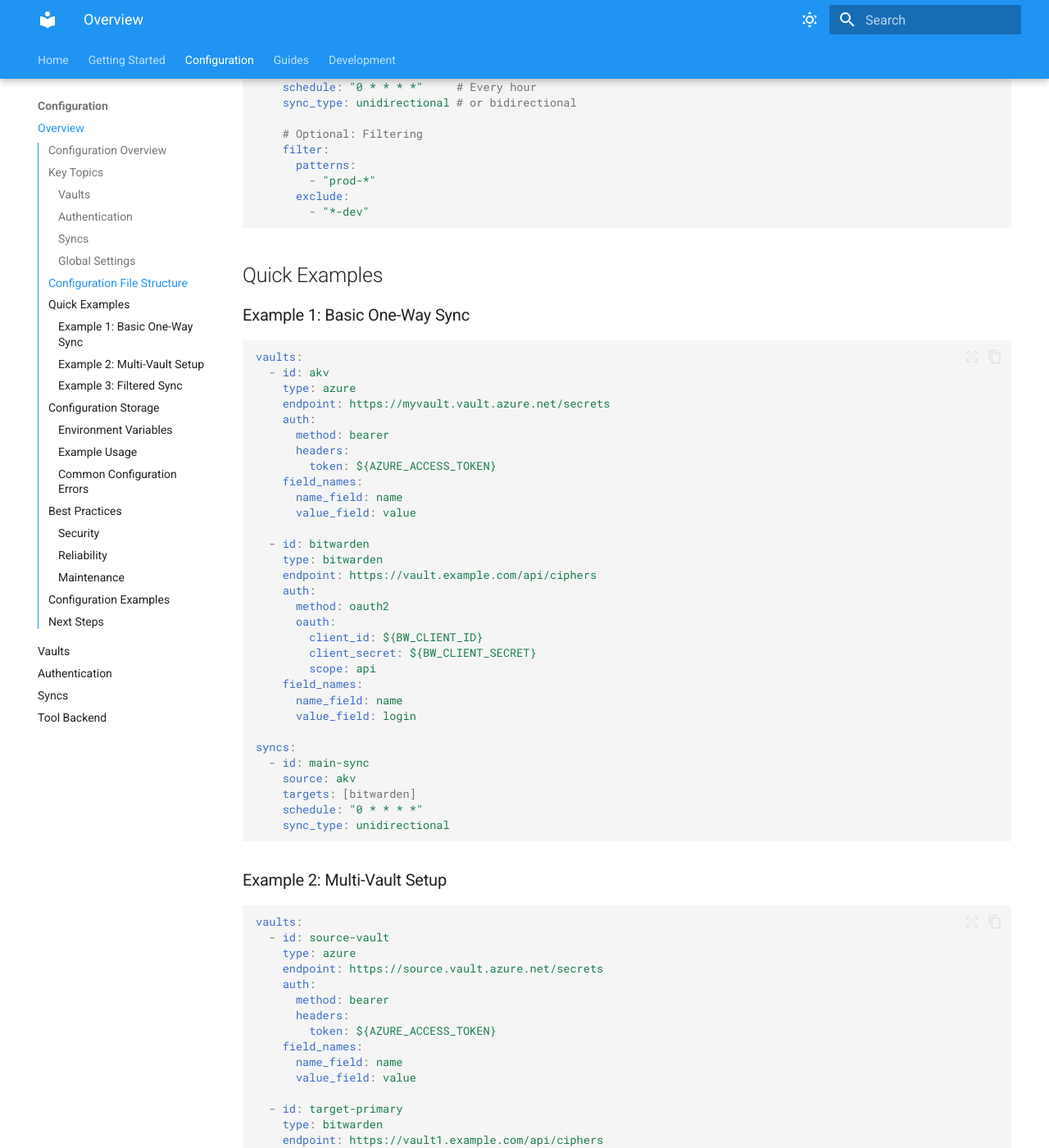
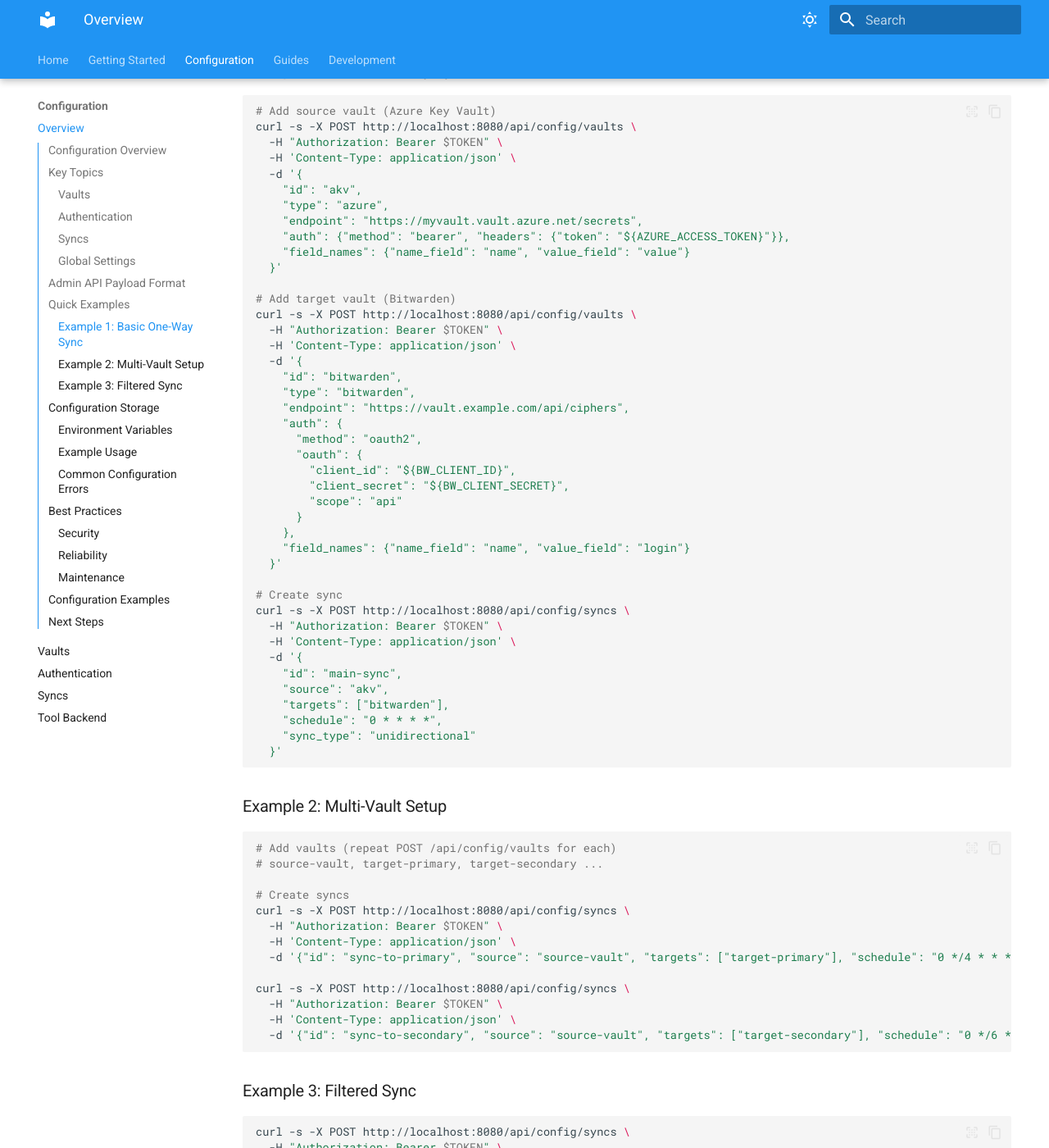
Before and after one commit to pacorreia/vaults-syncer, an MkDocs documentation site: the page built from docs/configuration/README.md, in a window 1280 px wide and 1400 px high, scrolled down 3386 px. Shown: the whole window at 82% size. Built offline with MkDocs 1.6.1 and Material for MkDocs 9.7.7, drawn with Linux system fonts in a browser that asks for light colours; some of the changed text lies outside the part shown.

Commit message:
fix: address all review comments - json tags, retry policy, transforms, and doc corrections
Agent-Logs-Url: https://github.com/pacorreia/vaults-syncer/sessions/f7d4a141-1e5e-421a-bc60-1308b9378685

Co-authored-by: pacorreia <54323159+pacorreia@users.noreply.github.com>

````diff
--- a/docs/configuration/README.md
+++ b/docs/configuration/README.md
@@ -4,13 +4,14 @@ Learn how to configure vaults-syncer for your environment.
 
 ## Configuration Overview
 
-The application is configured through a YAML configuration file that defines:
+All vault and sync configuration is stored in the database and managed through the **Web UI** (`http://localhost:8080`) or the **admin API** (`/api/config/vaults`, `/api/config/syncs`). There is no configuration file loaded at startup.
 
-- **Global settings**: Logging, sync intervals, timeouts
+The configuration covers:
+
 - **Vaults**: Where secrets are stored and how to connect
-- **Syncs**: Which secrets to sync between vaults
+- **Syncs**: Which secrets to sync between vaults and when
 - **Filters**: Which secrets to include/exclude
-- **Transformations**: How to modify secret names and values
+- **Transformations**: How to modify secret values during sync
 
 ## Key Topics
 
@@ -87,170 +88,126 @@ Configure global behavior:
   - Health checks
   - Alerting
 
-## Configuration File Structure
+## Admin API Payload Format
 
-```yaml
-logging:
-  level: info                 # Log level: debug, info, warn, error
-  format: json                # Format: json, text
+Vaults and syncs are configured via the admin API using JSON with snake_case field names. The examples below illustrate the expected payload structure for `POST /api/config/vaults` and `POST /api/config/syncs` calls.
 
-server:
-  port: 8080
-  address: 0.0.0.0
-  metrics_port: 9090
-  metrics_address: 0.0.0.0
+```json
+// POST /api/config/vaults
+{
+  "id": "vault-1",
+  "name": "Primary Vault",
+  "type": "azure",
+  "endpoint": "https://vault.example.com/secrets",
+  "auth": {
+    "method": "bearer",
+    "headers": {"token": "${AZURE_ACCESS_TOKEN}"}
+  },
+  "field_names": {
+    "name_field": "name",
+    "value_field": "value"
+  }
+}
+```
 
-# Define available vaults
-vaults:
-  - id: vault-1
-    name: "Primary Vault"
-    type: azure
-    endpoint: "https://vault.example.com/secrets"
-    auth:
-      method: bearer
-      headers:
-        token: ${AZURE_ACCESS_TOKEN}
-    field_names:
-      name_field: name
-      value_field: value
-
-  - id: vault-2
-    name: "Secondary Vault"
-    type: bitwarden
-    endpoint: "https://vault2.example.com/api/ciphers"
-    auth:
-      method: oauth2
-      oauth:
-        client_id: ${CLIENT_ID}
-        client_secret: ${CLIENT_SECRET}
-        scope: api
-    field_names:
-      name_field: name
-      value_field: login
-
-# Define sync operations
-syncs:
-  - id: sync-1
-    name: "Primary Sync"
-    source: vault-1
-    targets: [vault-2]
-    schedule: "0 * * * *"     # Every hour
-    sync_type: unidirectional # or bidirectional
-
-    # Optional: Filtering
-    filter:
-      patterns:
-        - "prod-*"
-      exclude:
-        - "*-dev"
+```json
+// POST /api/config/syncs
+{
+  "id": "sync-1",
+  "source": "vault-1",
+  "targets": ["vault-2"],
+  "schedule": "0 * * * *",
+  "sync_type": "unidirectional",
+  "filter": {
+    "patterns": ["prod-*"],
+    "exclude": ["*-dev"]
+  }
+}
 ```
 
 ## Quick Examples
 
+The examples below show the JSON payload sent to the admin API (`POST /api/config/vaults` or `POST /api/config/syncs`).
+
 ### Example 1: Basic One-Way Sync
 
-```yaml
-vaults:
-  - id: akv
-    type: azure
-    endpoint: https://myvault.vault.azure.net/secrets
-    auth:
-      method: bearer
-      headers:
-        token: ${AZURE_ACCESS_TOKEN}
-    field_names:
-      name_field: name
-      value_field: value
+```bash
+# Add source vault (Azure Key Vault)
+curl -s -X POST http://localhost:8080/api/config/vaults \
+  -H "Authorization: Bearer $TOKEN" \
+  -H 'Content-Type: application/json' \
+  -d '{
+    "id": "akv",
+    "type": "azure",
+    "endpoint": "https://myvault.vault.azure.net/secrets",
+    "auth": {"method": "bearer", "headers": {"token": "${AZURE_ACCESS_TOKEN}"}},
+    "field_names": {"name_field": "name", "value_field": "value"}
+  }'
 
-  - id: bitwarden
-    type: bitwarden
-    endpoint: https://vault.example.com/api/ciphers
-    auth:
-      method: oauth2
-      oauth:
-        client_id: ${BW_CLIENT_ID}
-        client_secret: ${BW_CLIENT_SECRET}
-        scope: api
-    field_names:
-      name_field: name
-      value_field: login
+# Add target vault (Bitwarden)
+curl -s -X POST http://localhost:8080/api/config/vaults \
+  -H "Authorization: Bearer $TOKEN" \
+  -H 'Content-Type: application/json' \
+  -d '{
+    "id": "bitwarden",
+    "type": "bitwarden",
+    "endpoint": "https://vault.example.com/api/ciphers",
+    "auth": {
+      "method": "oauth2",
+      "oauth": {
+        "client_id": "${BW_CLIENT_ID}",
+        "client_secret": "${BW_CLIENT_SECRET}",
+        "scope": "api"
+      }
+    },
+    "field_names": {"name_field": "name", "value_field": "login"}
+  }'
 
-syncs:
-  - id: main-sync
-    source: akv
-    targets: [bitwarden]
-    schedule: "0 * * * *"
-    sync_type: unidirectional
+# Create sync
+curl -s -X POST http://localhost:8080/api/config/syncs \
+  -H "Authorization: Bearer $TOKEN" \
+  -H 'Content-Type: application/json' \
+  -d '{
+    "id": "main-sync",
+    "source": "akv",
+    "targets": ["bitwarden"],
+    "schedule": "0 * * * *",
+    "sync_type": "unidirectional"
+  }'
 ```
 
 ### Example 2: Multi-Vault Setup
 
-```yaml
-vaults:
-  - id: source-vault
-    type: azure
-    endpoint: https://source.vault.azure.net/secrets
-    auth:
-      method: bearer
-      headers:
-        token: ${AZURE_ACCESS_TOKEN}
-    field_names:
-      name_field: name
-      value_field: value
+```bash
+# Add vaults (repeat POST /api/config/vaults for each)
+# source-vault, target-primary, target-secondary ...
 
-  - id: target-primary
-    type: bitwarden
-    endpoint: https://vault1.example.com/api/ciphers
-    auth:
-      method: oauth2
-      oauth:
-        client_id: ${BW_PRIMARY_CLIENT_ID}
-        client_secret: ${BW_PRIMARY_CLIENT_SECRET}
-        scope: api
-    field_names:
-      name_field: name
-      value_field: login
+# Create syncs
+curl -s -X POST http://localhost:8080/api/config/syncs \
+  -H "Authorization: Bearer $TOKEN" \
+  -H 'Content-Type: application/json' \
+  -d '{"id": "sync-to-primary", "source": "source-vault", "targets": ["target-primary"], "schedule": "0 */4 * * *", "sync_type": "unidirectional"}'
 
-  - id: target-secondary
-    type: bitwarden
-    endpoint: https://vault2.example.com/api/ciphers
-    auth:
-      method: oauth2
-      oauth:
-        client_id: ${BW_SECONDARY_CLIENT_ID}
-        client_secret: ${BW_SECONDARY_CLIENT_SECRET}
-        scope: api
-    field_names:
-      name_field: name
-      value_field: login
-
-syncs:
-  - id: sync-to-primary
-    source: source-vault
-    targets: [target-primary]
-    schedule: "0 */4 * * *"  # Every 4 hours
-    sync_type: unidirectional
-
-  - id: sync-to-secondary
-    source: source-vault
-    targets: [target-secondary]
-    schedule: "0 */6 * * *"  # Every 6 hours
-    sync_type: unidirectional
+curl -s -X POST http://localhost:8080/api/config/syncs \
+  -H "Authorization: Bearer $TOKEN" \
+  -H 'Content-Type: application/json' \
+  -d '{"id": "sync-to-secondary", "source": "source-vault", "targets": ["target-secondary"], "schedule": "0 */6 * * *", "sync_type": "unidirectional"}'
 ```
 
 ### Example 3: Filtered Sync
 
-```yaml
-syncs:
-  - id: prod-only-sync
-    source: akv
-    targets: [bitwarden]
-    schedule: "0 2 * * *"
-    sync_type: unidirectional
-    filter:
-      patterns:
-        - "prod-*"
-        - "app-*"
+```bash
+curl -s -X POST http://localhost:8080/api/config/syncs \
+  -H "Authorization: Bearer $TOKEN" \
+  -H 'Content-Type: application/json' \
+  -d '{
+    "id": "prod-only-sync",
+    "source": "akv",
+    "targets": ["bitwarden"],
+    "schedule": "0 2 * * *",
+    "sync_type": "unidirectional",
+    "filter": {"patterns": ["prod-*", "app-*"]}
+  }'
 ```
 
 ## Configuration Storage
````
Also changed, not shown: README.md (+66 -84 lines), docs/configuration/syncs.md (+1 -1 lines), docs/configuration/vaults.md (+23 -18 lines), docs/development/quickstart.md (+1 -1 lines), docs/getting-started/index.md (+1 -1 lines), 3 other files.
